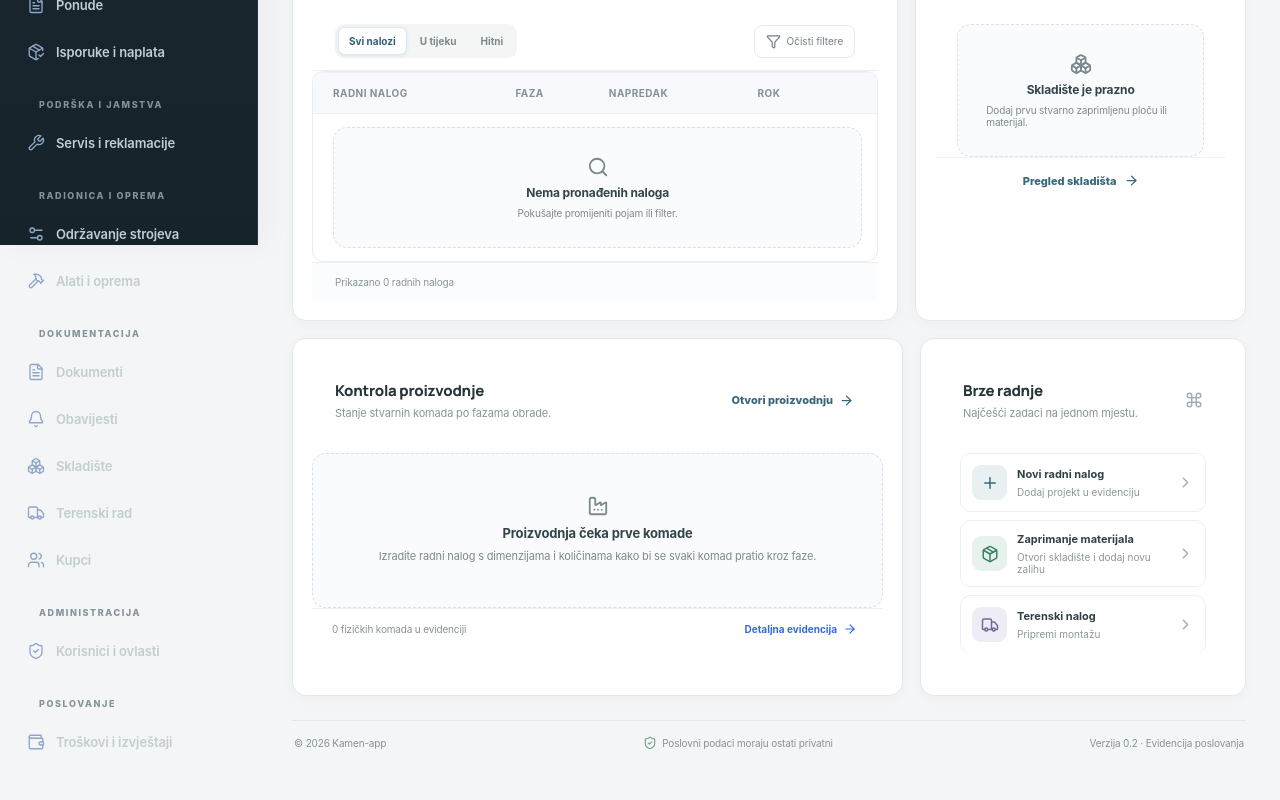
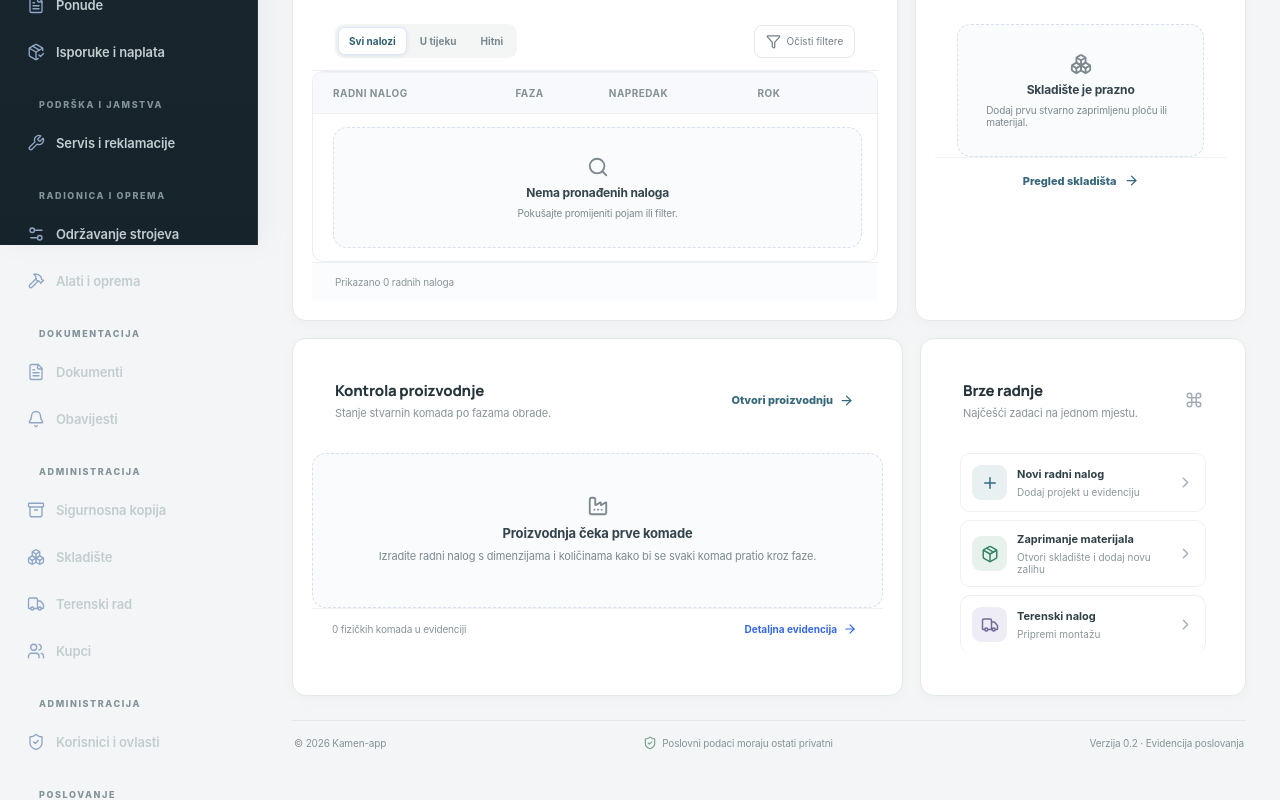
Before and after one commit to cn-dom/Kamen-app, a React (Vite) app: page / in a window 1280 px wide. Shown: the part 555-1355 px from the top of the page. Built offline with nearby package versions, Linux system fonts and the light colour scheme.

Commit message:
Add separate backup navigation entry

```diff
--- a/src/main.jsx
+++ b/src/main.jsx
@@ -2,7 +2,7 @@ import React, { useMemo, useState } from 'react';
 import { createRoot } from 'react-dom/client';
 import {
   Activity, AlertTriangle, ArrowDownRight, ArrowRight, ArrowUpRight,
-  Bell, Boxes, CalendarDays, Check, CheckCircle2, ChevronDown, ChevronRight,
+  Bell, Boxes, CalendarDays, Check, CheckCircle2, ChevronDown, ChevronRight, Archive,
   CircleHelp, Clock3, Command, Factory, FileText, Filter, Hammer, LayoutDashboard,
   Menu, MoreHorizontal, Package, Plus, Search, Settings2, ShieldCheck, Wrench,
   Truck, Users, Wallet, X, HardHat, ShoppingCart, ClipboardList, Layers3, PackageCheck, Sparkles
@@ -39,6 +39,7 @@ const nav = [
   {label:'Alati i oprema', icon:Hammer},
   {label:'Dokumenti', icon:FileText, section:'DOKUMENTACIJA'},
   {label:'Obavijesti', icon:Bell},
+  {label:'Sigurnosna kopija', icon:Archive, section:'ADMINISTRACIJA'},
   {label:'Skladište', icon:Boxes},
   {label:'Terenski rad', icon:Truck},
   {label:'Kupci', icon:Users},
```
